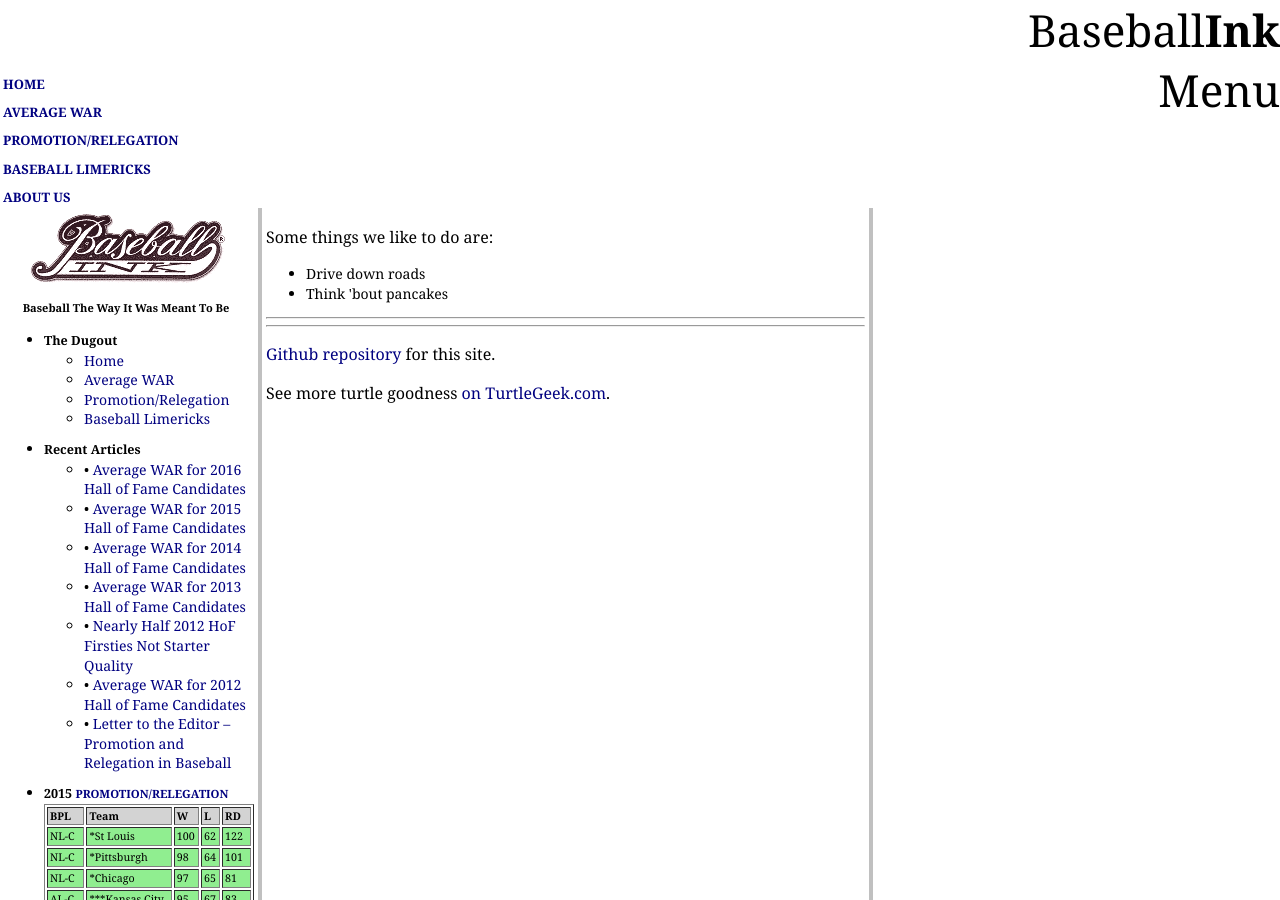
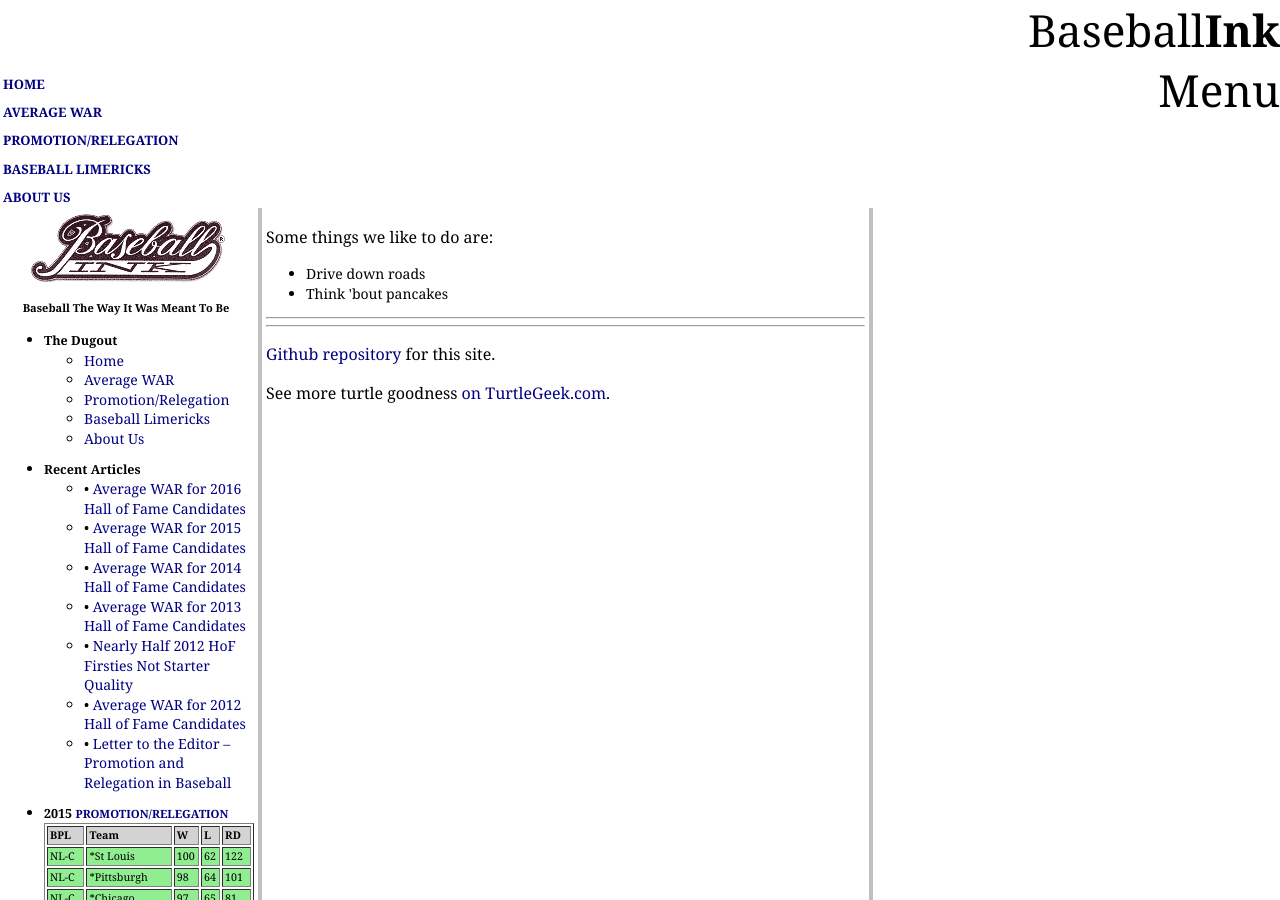
Before and after one commit to jaypalexa/baseballink, a Jekyll site: the page built from index.md, in a window 1280 px wide and 900 px high. Built offline with Jekyll 4.4.1, drawn with Linux system fonts in a browser that asks for light colours; nearby versions of some CDN libraries; library files that are not in the unit come from our copies.

Commit message:
Update default.html

```diff
--- a/_layouts/default.html
+++ b/_layouts/default.html
@@ -20,9 +20,9 @@
       <ul class="links">
         <li><a href="{{ site.baseurl }}">Home</a></li>
         <li><a href="{{ site.baseurl }}/pages/avg-war.html">Average WAR</a></li>
-        <li><a href="/promotion-relegation.html">Promotion/Relegation</a></li>
-        <li><a href="/baseball-limericks.html">Baseball Limericks</a></li>
-        <li><a href="/about-us.html">About Us</a></li>
+        <li><a href="{{ site.baseurl }}/pages/promotion-relegation.html">Promotion/Relegation</a></li>
+        <li><a href="{{ site.baseurl }}/pages/baseball-limericks.html">Baseball Limericks</a></li>
+        <li><a href="{{ site.baseurl }}/pages/about-us.html">About Us</a></li>
       </ul>
     </nav>
     <table width="1000px" cellpadding="2" cellspacing="2">
@@ -49,8 +49,9 @@
                 <ul>
                   <li><a href="{{ site.baseurl }}">Home</a></li>
                   <li><a href="{{ site.baseurl }}/pages/avg-war.html" title="Average WAR">Average WAR</a></li>
-                  <li><a href="http://www.baseballink.com/promotionrelegation" title="Promotion/Relegation">Promotion/Relegation</a></li>
-                  <li><a href="http://www.baseballink.com/limericks" title="Baseball Limericks">Baseball Limericks</a></li>
+                  <li><a href="{{ site.baseurl }}/pages/promotion-relegation.html" title="Promotion/Relegation">Promotion/Relegation</a></li>
+                  <li><a href="{{ site.baseurl }}/pages/baseball-limericks.html" title="Baseball Limericks">Baseball Limericks</a></li>
+                  <li><a href="{{ site.baseurl }}/pages/about-us.html" title="About Us">About Us</a></li>
                 </ul>
               </li>
               <!-- RECENT ARTICLES -->
```
